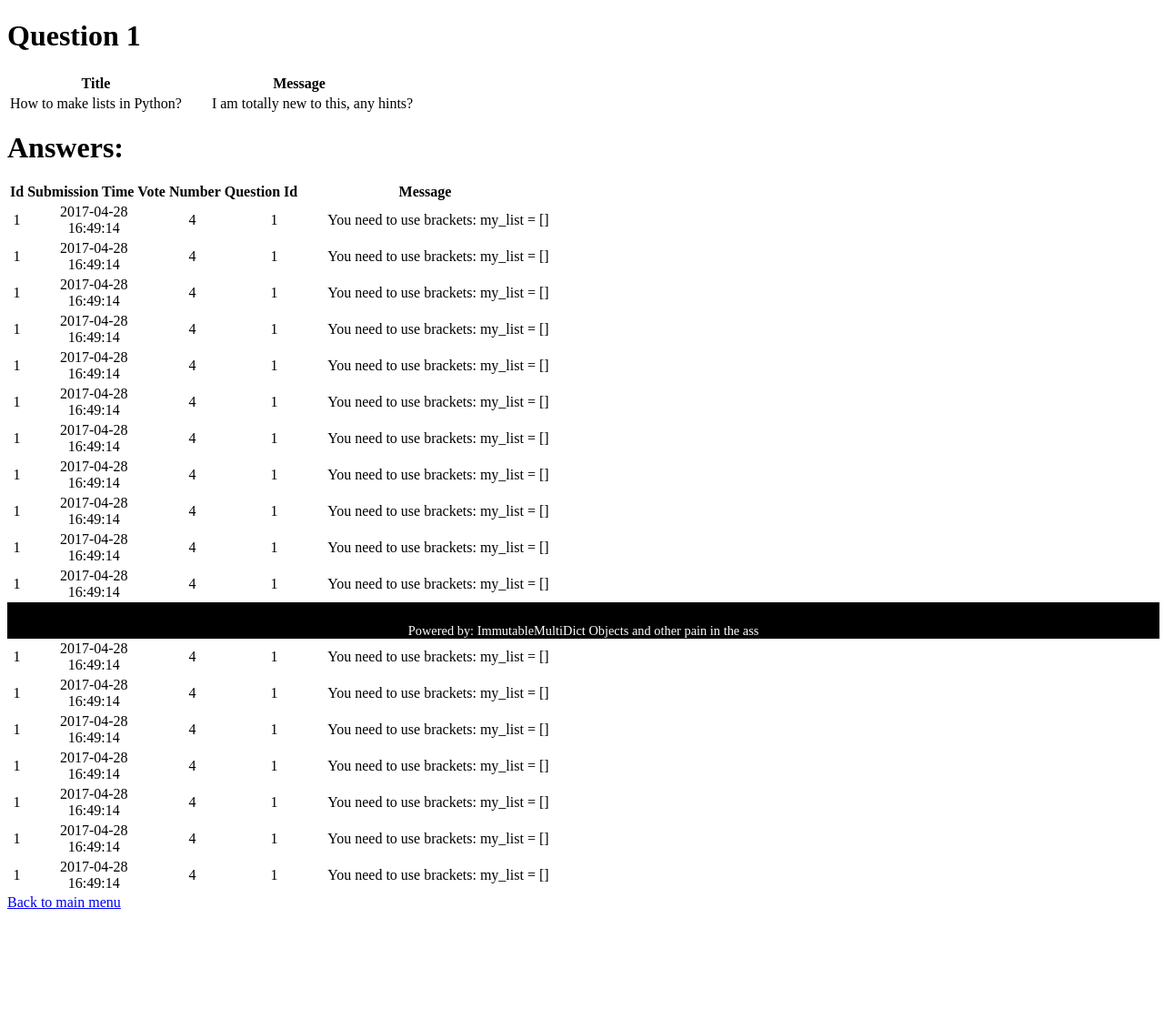
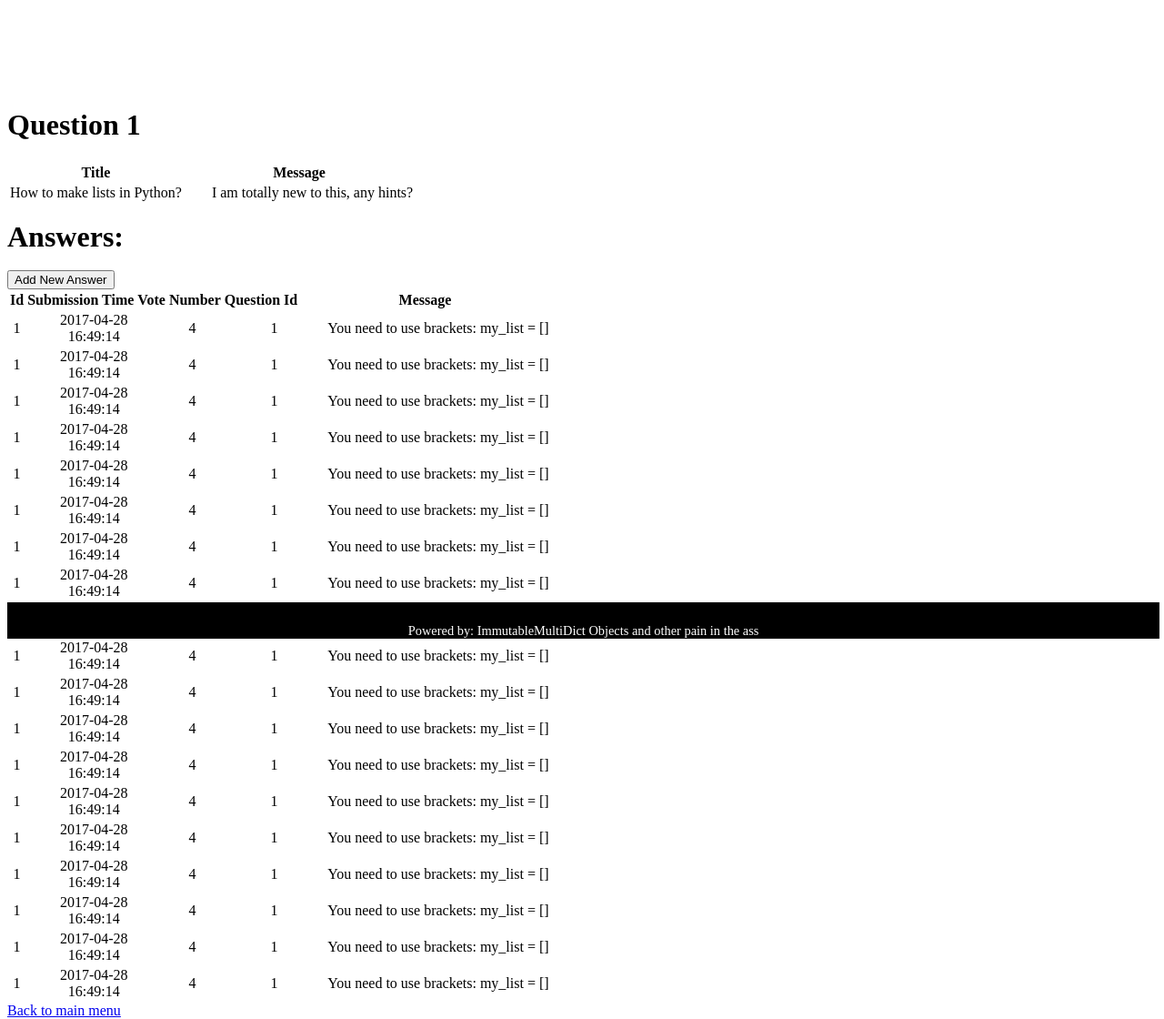
Before and after one commit to CodecoolGlobal/ask-mate-3-python-mllorand, a Flask app: page /question/1 in a window 1280 px wide. Shown: the part 98-1218 px from the top of the page at 91% size. Before the commit the page ends 1097 px from the top, so only its background shows below. Run offline with Flask 2, Linux system fonts and the light colour scheme; some libraries are stand-ins or nearby versions.

Commit message:
add route_add_answer

```diff
--- a/data_manager.py
+++ b/data_manager.py
@@ -46,3 +46,11 @@
             if entry == entry_to_delete:
                 continue
             writer.writerow(entry)
+
+
+def add_new_entry(file_path, file_header, entry_to_add):
+    #for header in file_header:
+     #   entry_to_add[header] =
+    with open(file_path, 'a', newline='') as file:
+        writer = csv.DictWriter(file, fieldnames=file_header)
+        writer.writerow(entry_to_add)
--- a/server.py
+++ b/server.py
@@ -33,13 +33,21 @@
                                        question=question, question_id=question_id, answers=answers)
 
 
+@app.route("/question/<question_id>/new-answer", methods=['GET', 'POST'])
+def route_add_answer(question_id):
+    if request.method == 'GET':
+        return render_template("answer.html", question_id=question_id)
+    new_answer = request.form
+    data_manager.add_new_entry(data_manager.ANSWER_FILE_PATH, data_manager.ANSWER_HEADER, entry_to_add=new_answer)
+    return redirect("/question/" + question_id)
+
+
 @app.route("/answer/<answer_id>/delete")
-def route_answer(answer_id=None):
-    if answer_id:
-        answer = data_manager.get_entry_by_id(answer_id, data_manager.ANSWER_FILE_PATH, data_manager.ANSWER_HEADER)
-        question_id = answer['question_id']
-        data_manager.delete_entry(data_manager.ANSWER_FILE_PATH, data_manager.ANSWER_HEADER, answer)
-        return redirect("/question/" + question_id)
+def route_answer(answer_id):
+    answer = data_manager.get_entry_by_id(answer_id, data_manager.ANSWER_FILE_PATH, data_manager.ANSWER_HEADER)
+    question_id = answer['question_id']
+    data_manager.delete_entry(data_manager.ANSWER_FILE_PATH, data_manager.ANSWER_HEADER, answer)
+    return redirect("/question/" + question_id)
 
 
 if __name__ == "__main__":
--- a/templates/layout.html
+++ b/templates/layout.html
@@ -71,7 +71,8 @@
     <a href="/list" style="text-align: center"><input type="image" src="/images/logo.png" /></a>
     {% block navbar %}{% endblock %}
 </div>
-{% block content %}{% endblock %}
+<div class="content">{% block content %}{% endblock %}
+</div>
 <div class="main_foot">
     <span>Powered by: ImmutableMultiDict Objects and other pain in the ass</span>
 {% block foot %}{% endblock %}
--- a/templates/question.html
+++ b/templates/question.html
@@ -19,7 +19,7 @@
         </tr>
     </table><br>
 	<h1 style="margin: 0;padding: 0">Answers:</h1><br>
-
+    <button onclick="location.href='/question/{{ question_id }}/new-answer'">Add New Answer</button>
 	<table>
         <tr style="background-color: white">
                 {% for column_title in answer_headers %}
```
Also changed, not shown: templates/answer.html (+8 -0 lines).
